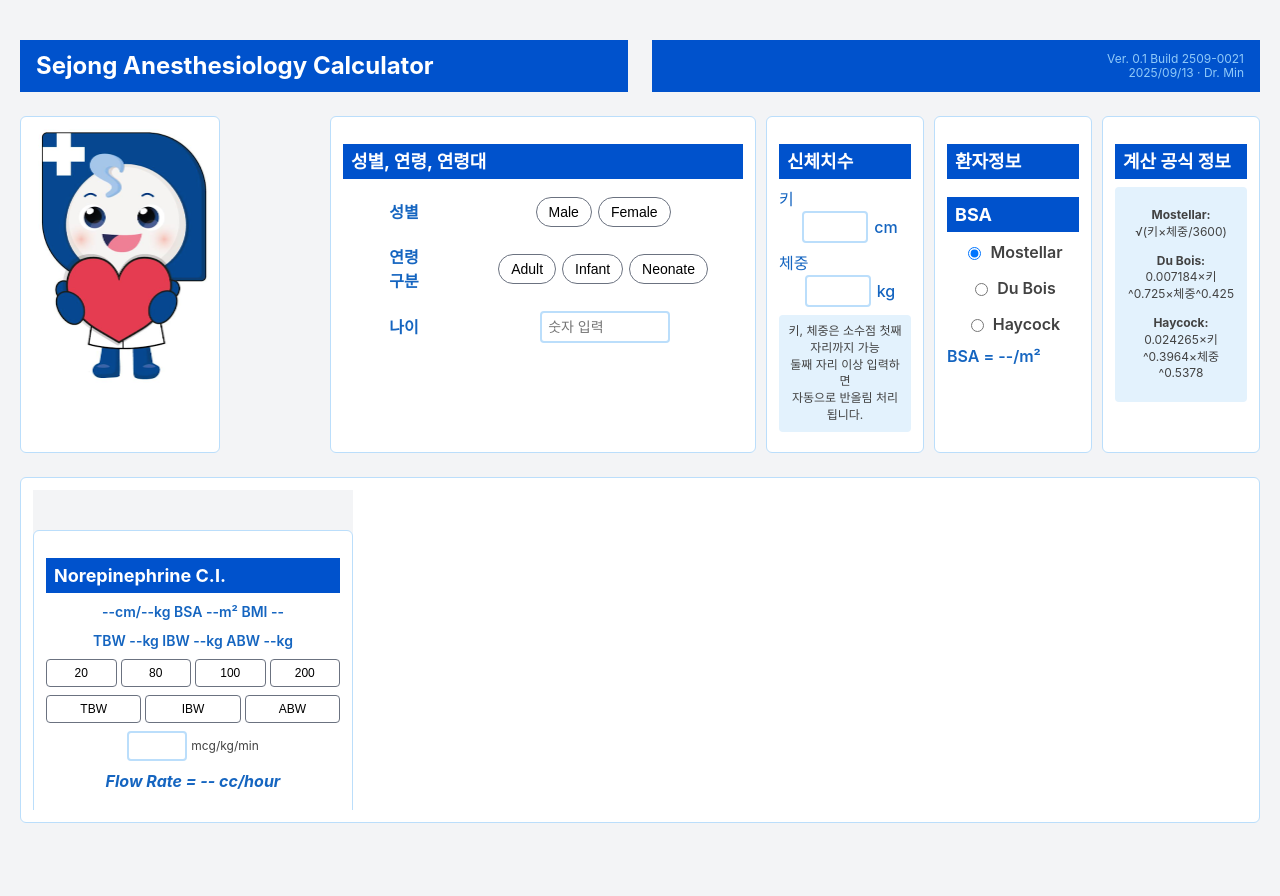
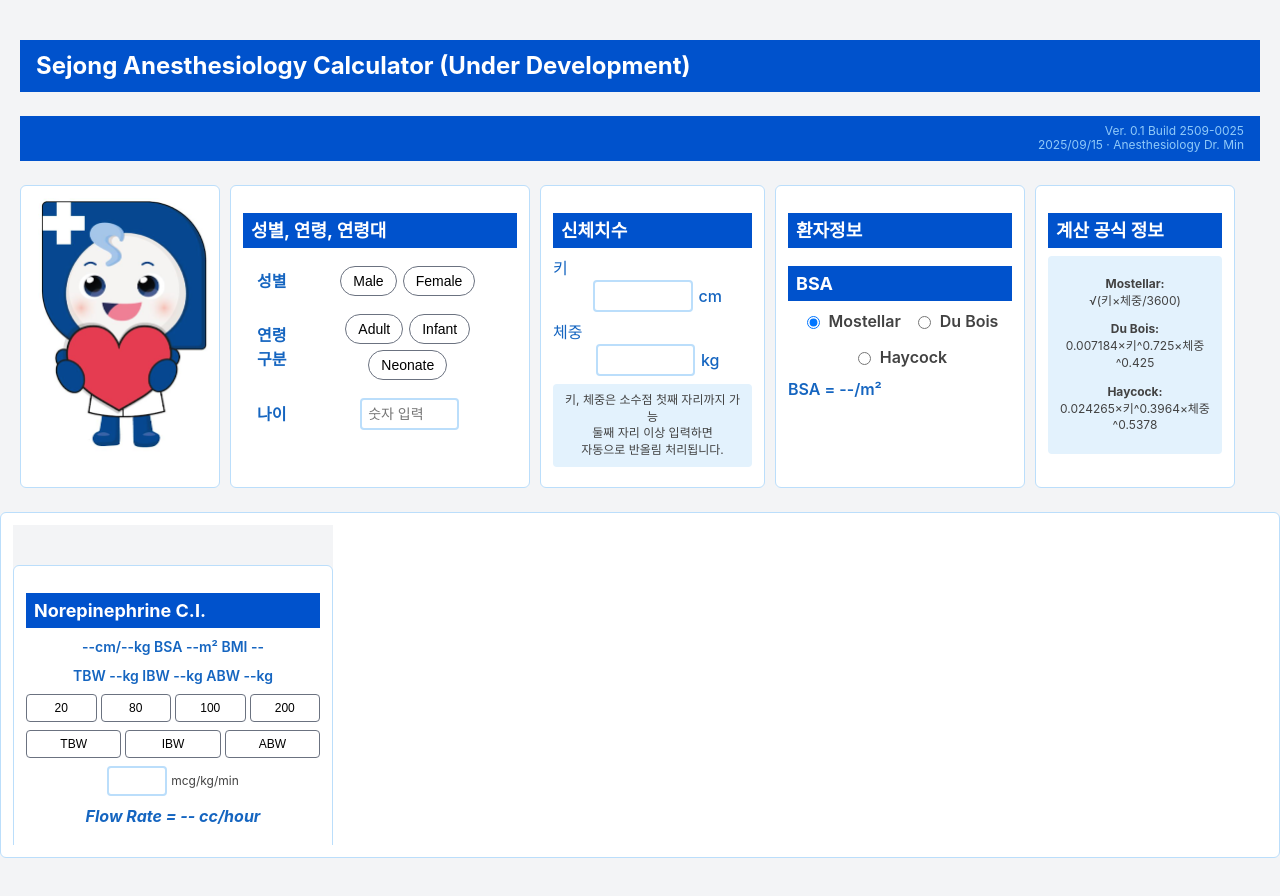
Before and after one commit to drmin3868/sac_js, a plain HTML site: page index.html in a window 1280 px wide. Before the commit the page ends 863 px from the top, so only its background shows below. Drawn offline with Linux system fonts and the light colour scheme.

Commit message:
index.html 파일의 타이틀을 수정하고, 버전 정보를 업데이트했습니다. 또한, CSS 그리드 레이아웃을 조정하고, JavaScript에서 iframe 스타일을 개선하여 사용자 경험을 향상시켰습니다.

```diff
--- a/index.html
+++ b/index.html
@@ -14,10 +14,10 @@
   <div class="container">
     <!-- 상단 타이틀 2컬럼 -->
     <div class="grid-2-cols">
-      <div class="title-bar">Sejong Anesthesiology Calculator</div>
+      <div class="title-bar">Sejong Anesthesiology Calculator (Under Development)</div>
       <div class="version-info">
-        <div>Ver. 0.1 Build 2509-0021</div>
-        <div>2025/09/13 · Dr. Min</div>
+        <div>Ver. 0.1 Build 2509-0025</div>
+        <div>2025/09/15 · Anesthesiology Dr. Min</div>
       </div>
     </div>
 
@@ -32,10 +32,10 @@
       <div class="card">
         <h2 class="card-header">성별, 연령, 연령대</h2>
         <form id="myForm" novalidate>
-          <table class="form-table" style="width:400px;table-layout:fixed;">
+          <table class="form-table">
             <colgroup>
-              <col style="width:30%" />
-              <col style="width:70%" />
+              <col style="width:20%" />
+              <col style="width:80%" />
             </colgroup>
 
             <!-- 행 1: 성별 -->
@@ -134,11 +134,10 @@
         </div>
       </div>
     </div>
-
-    <!-- 동적 컨텐츠 컨테이너 -->
-    <div id="dynamic-content-container">
-      <!-- 모든 동적 컨텐츠가 여기에 로드됨 -->
-    </div>
+  </div>
+  <!-- 동적 컨텐츠 컨테이너 -->
+  <div id="dynamic-content-container">
+        <!-- 모든 동적 컨텐츠가 여기에 로드됨 -->
   </div>
 
   <script>
--- a/main.css
+++ b/main.css
@@ -44,14 +44,14 @@ body {
 /* 그리드 레이아웃 */
 .grid-2-cols {
   display: grid;
-  grid-template-columns: 1fr 1fr;
+  grid-template-columns: 1fr;
   gap: 24px;
   margin-bottom: 24px;
 }
 
 .grid-5-cols {
   display: grid;
-  grid-template-columns: 300px 1fr 1fr 1fr 1fr;
+  grid-template-columns: 200px 300px 225px 250px 200px;
   gap: 10px;
   margin-bottom: 24px;
 }
--- a/main.js
+++ b/main.js
@@ -30,6 +30,9 @@ async function loadContents() {
                 iframe.height = item.height || 320;
                 iframe.frameBorder = '0';
                 iframe.style.display = 'block';
+                iframe.style.border = 'none';
+                iframe.style.overflow = 'hidden';
+                iframe.scrolling = 'no';
                 iframe.id = item.file.replace('.html', '-frame');
 
                 // 타이틀이 있으면 추가
```
